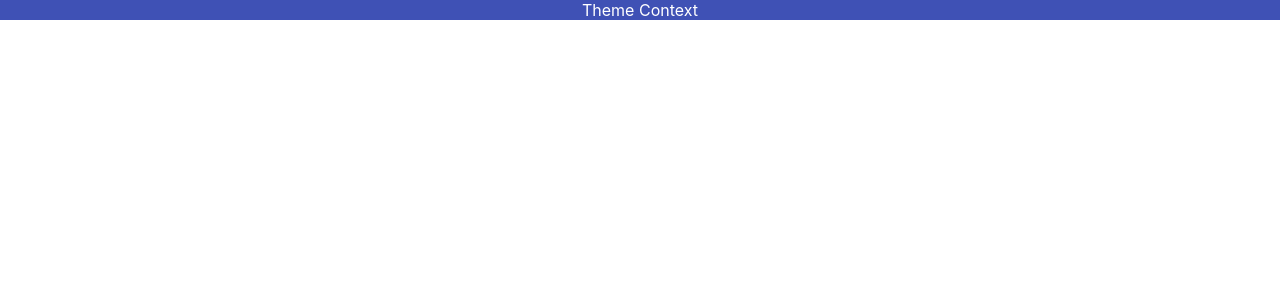
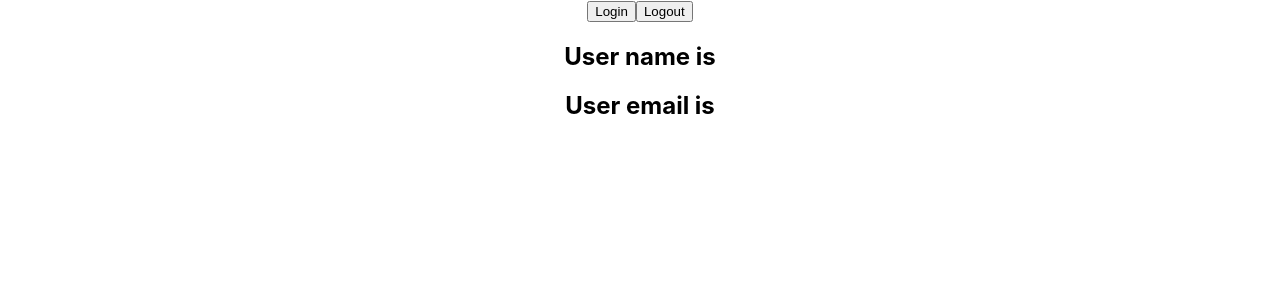
Before and after one commit to deniselupe/react-typescript-demo, a React (Create React App) app: page / in a window 1280 px wide. Shown: the top 300 px of the page. Built offline with nearby package versions, Linux system fonts and the light colour scheme.

Commit message:
lesson: useContext future value part 1

```diff
--- /dev/null
+++ b/src/components/context/User.tsx
@@ -0,0 +1,43 @@
+/*
+    useContext Future Value
+
+    Step 5:
+    We make use of the UserContext in the User.tsx file.
+*/
+
+import { useContext } from 'react';
+import { UserContext } from './UserContext';
+
+function User() {
+    // Let's assign the value of UserContext (What was passed as the value prop of <UserContext.Provider>) to a variable 'userContext'
+    const userContext = useContext(UserContext);
+
+    // Then within both handleLogin and handleLogout we'll make use of 'userContext.setUser()'
+    const handleLogin = () => {
+        if (userContext) {
+            // If userContext is truthy, setUser to a hardcoded AuthUser object
+            userContext.setUser({
+                name: 'Denise',
+                email: 'denise@example.com'
+            });
+        }
+    };
+
+    const handleLogout = () => {
+        if (userContext) {
+            // If userContext is truthy, setUser to null
+            userContext.setUser(null);
+        }
+    };
+
+    return (
+        <div>
+            <button onClick={handleLogin}>Login</button>
+            <button onClick={handleLogout}>Logout</button>
+            <h2>User name is {userContext?.user?.name}</h2>
+            <h2>User email is {userContext?.user?.email}</h2>
+        </div>
+    );
+}
+
+export default User;
--- /dev/null
+++ b/src/components/context/UserContext.tsx
@@ -0,0 +1,149 @@
+/*
+    useContext Future Value
+
+    We also have a second file created called UserContext.tsx.
+
+    Initially, this file only contains the type of the Authenticated User.
+    It is an object with name and email as string values.
+
+        interface AuthUser {
+            name: string;
+            email: string;
+        };
+
+    Let us know finish the UserContext code and make it work with TypeScript.
+
+
+    Step 1:
+    Create a new context
+    Now initially we want to set UserContext to null as we don't yet know what
+    the value of this context is outside a component. Now that we have the context..
+
+        import { createContext } from 'react';
+        export const UserContext = createContext(null);
+
+    Step 2:
+    Create the component that provides the UserContext value. Let's begin by defining
+    this new component's prop type, and then by defining the provider component itself.
+
+        interface UserContextProviderProps {
+            children: React.ReactNode;
+        };
+
+    When creating this UserContext provider component, let's think carefully about
+    what this component is supposed to do...
+
+    Typically a UserContext is for managing the authenticated state of a user.
+
+    In other words, a user should be able to login and logout of your application.
+
+    If they're logged in, the context should hold user information like name, email address, etc.
+
+    For our example we want the context to provide a function which can be used to login and logout,
+    as well as an object that is of type AuthUser if they're logged in.
+
+    So for the first part of this provider component we are going to maintain a user state whose value will be
+    null if the user is logged out and will be an object if the user is logged in. We already
+    learned how to type the useState hook, so let's dive straight into this by importing { useState }.
+    See comments within <UserContextProvider> below to understand the rest of Step 2.
+
+    Step 3:
+    Specify the type of UserContext
+    We are almost done with defining our provider component, but we are getting an error
+    on the <UserContext.Provider> 'value' prop.
+
+        export const UserContextProvider = ({ children }: UserContextProviderProps) => {
+            return (
+                <UserContext.Provider value={{ user, setUser}}>
+                    {children}
+                </UserContext.Provider>
+            );
+        };
+
+    The error says:
+    "Type '{ user: AuthUser | null; setUser: React.Dispatch<React.SetStateAction<AuthUser | null>>; }' is not assignable to type 'null'.ts(2322)"
+
+    TypeScript is telling us "Hey you told me that context value is null when you first created UserContext, however,
+    you're now trying to pass in an object as the value. I cannot allow that."
+
+    So for our step 3, we need to specify the type for our UserContext value.
+
+    How do we do this? Can we just specify that createContext is of type <AuthUser | null>?
+        export const UserContext = createContext<AuthUser | null>(null);
+
+    Unfortunately no, and this is because <UserContext.Provider> is passing a { user, setUser } object
+    as the 'value' prop. Understand that 'user' itself can be of type <AuthUser | null> and 'setUser' is of type
+    React.Dispatch<React.SetStateAction<AuthUser | null>>, therefore this means that UserContext should NOT
+    be of <AuthUser | null> type, but <{ user, setUser} | null>.. something like that.
+
+    Let's create a type definition for the UserContext.
+
+        interface UserContextType {
+            user: AuthUser | null;
+            setUser: React.Dispatch<React.SetStateAction<AuthUser | null>>
+        };
+
+    Now that we have the UserContext type, we mention it when creating the context. We are going to tell
+    TypeScript "Hey TypeScript, the context type will be null initially, however, in the future, it could be
+    UserContextType." So we declare createContext(null) to be createContext<UserContextType | null>(null);
+
+        Before:
+            export const UserContext = createContext(null);
+
+        After:
+            export const UserContext = createContext<UserContextType | null>(null);
+
+    And when we do this we see that the red squiggly line for the <UserContext.Provider /> value prop goes away.
+    TypeScript is happy once again.
+
+    Step 4:
+    Let's wrap our <User /> component with <UserContextProvider /> in App.tsx.
+
+    Step 5:
+    We make use of the UserContext inside the User.tsx file.
+*/
+
+import { createContext, useState } from 'react';
+
+interface AuthUser {
+    name: string;
+    email: string;
+};
+
+interface UserContextType {
+    user: AuthUser | null;
+    setUser: React.Dispatch<React.SetStateAction<AuthUser | null>>;
+};
+
+export const UserContext = createContext<UserContextType | null>(null);
+
+
+interface UserContextProviderProps {
+    children: React.ReactNode;
+};
+
+export const UserContextProvider = ({ children }: UserContextProviderProps) => {
+    // Set the initial state to null to represent logout state, but we know that in the future the user will login
+    // For this reason make sure to type your useState as <AuthUser | null>
+    const [user, setUser] = useState<AuthUser | null>(null);
+
+    /*
+        We want to pass in the state of the logged in user, and the function to login or logout.
+
+        For the <UserContext.Provider> value prop, we will pass in an object that holds
+        the state of the logged in user, and the setUser function so that the user can login
+        or logout (the functions for handleLogin and handleLogout will be defined in the User.tsx
+        component, we're just passing the setter function for the 'user' state variable).
+
+        ES5 Way:
+            value = { user: user, setUser: setUser }
+
+        ES6 Way:
+            value = { user, setUser }
+    */
+    return (
+        <UserContext.Provider value={{ user, setUser}}>
+            {children}
+        </UserContext.Provider>
+    );
+};
```
Also changed, not shown: src/App.tsx (+6 -6 lines).
